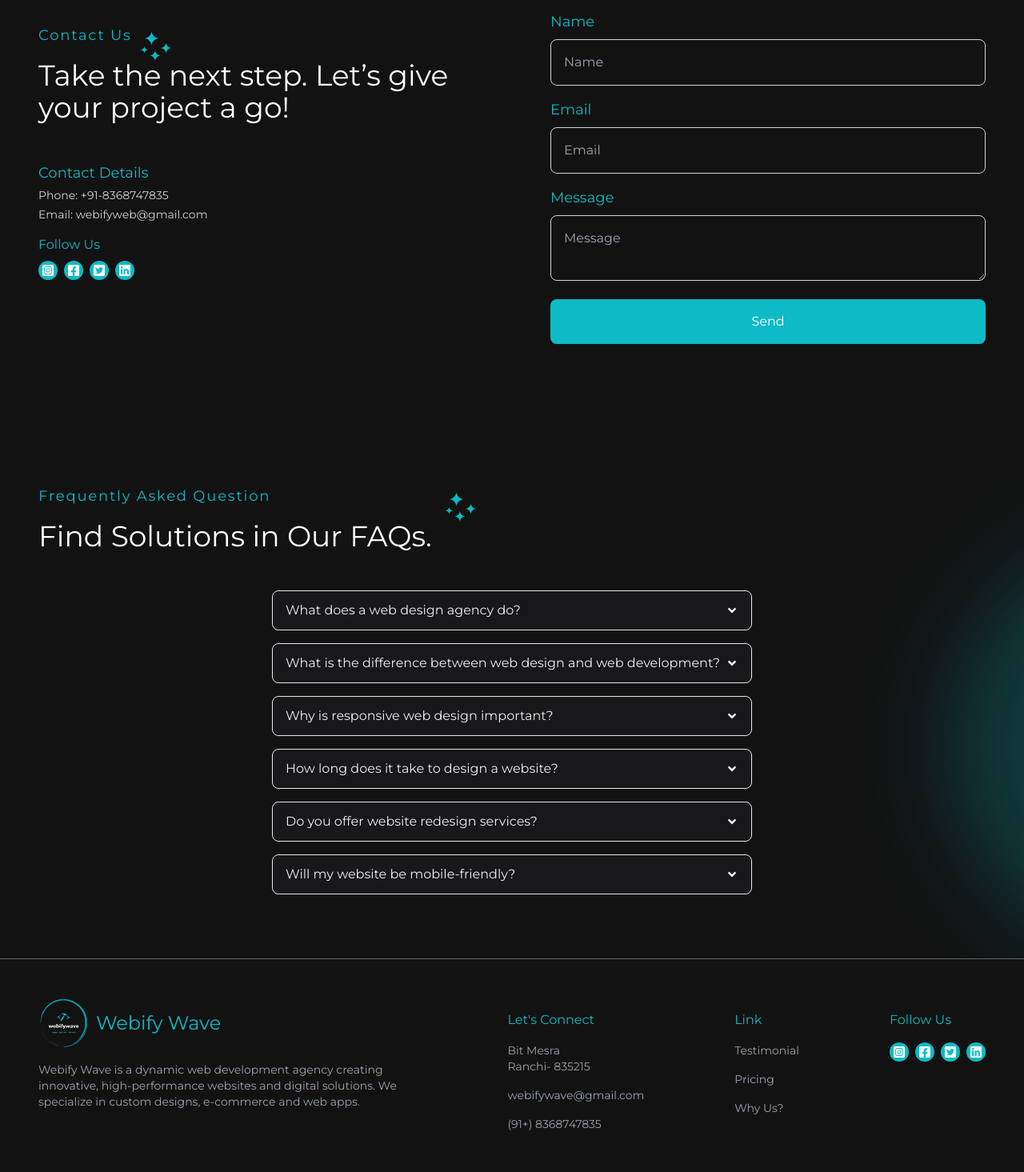
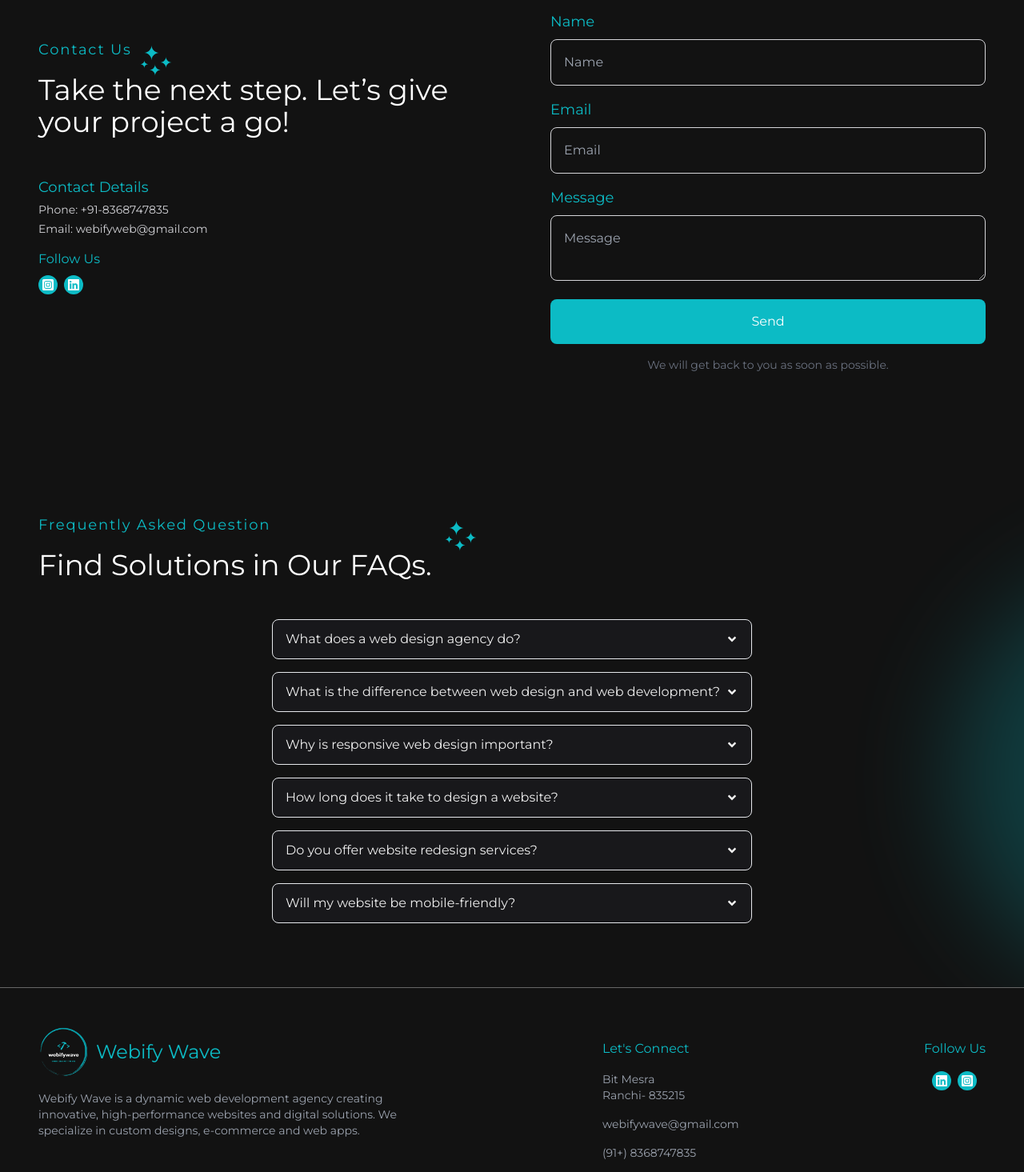
Before and after one commit to redhunt777/webifywave, a React (Vite) app: page / in a window 1280 px wide. Shown: the part 4167-5632 px from the top of the page at 80% size. Built offline with nearby package versions, Linux system fonts and the light colour scheme.

Commit message:
refactor: enhance ContactUs component with loading and error handling, update Footer links, and adjust Hero navigation

```diff
--- a/src/Components/ContactUs/ContactUs.jsx
+++ b/src/Components/ContactUs/ContactUs.jsx
@@ -7,8 +7,14 @@
 import emailjs from "@emailjs/browser";
 
 const ContactUs = () => {
+  const [error, setError] = React.useState(null);
+  const [success, setSuccess] = React.useState(null);
+  const [loading, setLoading] = React.useState(false);
   const handleSubmit = (e) => {
     e.preventDefault();
+    if (loading) return; // Prevent multiple submissions while loading
+    setLoading(true); // Set loading state to true
+    setError(null); // Reset error state
     // Handle form submission logic here
     const form = e.target; // Get the form element
     const formData = new FormData(form);
@@ -17,7 +23,9 @@
     const message = formData.get("message");
 
     if (!name || !email || !message) {
-      alert("Please fill in all fields.");
+      setError("Please fill in all fields.");
+      setSuccess(null);
+      setLoading(false); // Reset loading state
       return;
     }
 
@@ -28,11 +36,15 @@
       .then(
         () => {
           console.log("Email sent successfully!");
-          alert("Email sent successfully!");
+          setSuccess("Email sent successfully!");
+          setError(null); // Reset error state
+          setLoading(false); // Reset loading state
           form.reset(); // Reset the form after successful submission
         },
         (error) => {
           console.log("Error sending email:", error);
+          setError("Error sending email. Please try again later.");
+          setSuccess(null); // Reset success state
         }
       );
   };
@@ -60,25 +72,29 @@
           <div className="flex items-center gap-2">
             <a
               className="w-6 h-6 bg-primary rounded-full flex items-center justify-center"
-              href="/"
+              href="https://www.instagram.com/webifywave/"
+              target="_blank"
+              rel="noopener noreferrer"
             >
               <FaInstagramSquare />
             </a>
-            <a
+            {/* <a
               className="w-6 h-6 bg-primary rounded-full flex items-center justify-center"
               href="/"
             >
               <FaFacebookSquare />
-            </a>
-            <a
+            </a> */}
+            {/* <a
               className="w-6 h-6 bg-primary rounded-full flex items-center justify-center"
               href="/"
             >
               <FaTwitterSquare />
-            </a>
+            </a> */}
             <a
               className="w-6 h-6 bg-primary rounded-full flex items-center justify-center"
-              href="/"
+              href="https://www.linkedin.com/company/webifywave/"
+              target="_blank"
+              rel="noopener noreferrer"
             >
               <FaLinkedin />
             </a>
@@ -128,9 +144,27 @@
           <button
             className="bg-primary text-white w-full p-4 rounded-lg hover:bg-[#0A959E] transition duration-300 ease-in-out"
             type="submit"
+            disabled={loading} // Disable button while loading
           >
             Send
           </button>
+          {loading && (
+            <div className="text-center mt-4 text-sm text-gray-500">
+              Sending...
+            </div>
+          )}
+          {error && (
+            <div className="text-red-500 text-sm mt-4 text-center">{error}</div>
+          )}
+          {success && (
+            <div className="text-green-500 text-sm mt-4 text-center">
+              {success}
+            </div>
+          )}
+
+          <div className="text-center mt-4 text-sm text-gray-500">
+            We will get back to you as soon as possible.
+          </div>
         </form>
       </div>
     </div>
--- a/src/Components/Footer/Footer.jsx
+++ b/src/Components/Footer/Footer.jsx
@@ -32,27 +32,31 @@
           <p className="text-gray-400 text-sm">webifywave@gmail.com</p>
           <p className="text-gray-400 text-sm">(91+) 8368747835</p>
         </div>
-        <div className="flex flex-col md:gap-4 mt-4">
+        {/* <div className="flex flex-col md:gap-4 mt-4">
           <h1 className="text-primary">Link</h1>
           <p className="text-gray-400 text-sm">Testimonial</p>
           <p className="text-gray-400 text-sm">Pricing</p>
           <p className="text-gray-400 text-sm">Why Us?</p>
-        </div>
+        </div> */}
         <div className="flex flex-col md:gap-4 mt-4">
           <h1 className="text-primary">Follow Us</h1>
           <div className="flex items-center justify-center gap-2">
-            <div className="w-6 h-6 bg-primary rounded-full flex items-center justify-center">
+            <a
+              className="w-6 h-6 bg-primary rounded-full flex items-center justify-center"
+              href="https://www.linkedin.com/company/webifywave/"
+              target="_blank"
+              rel="noopener noreferrer"
+            >
+              <FaLinkedin />
+            </a>
+            <a
+              className="w-6 h-6 bg-primary rounded-full flex items-center justify-center"
+              href="https://www.instagram.com/webifywave/"
+              target="_blank"
+              rel="noopener noreferrer"
+            >
               <FaInstagramSquare />
-            </div>
-            <div className="w-6 h-6 bg-primary rounded-full flex items-center justify-center">
-              <FaFacebookSquare />
-            </div>
-            <div className="w-6 h-6 bg-primary rounded-full flex items-center justify-center">
-              <FaTwitterSquare />
-            </div>
-            <div className="w-6 h-6 bg-primary rounded-full flex items-center justify-center">
-              <FaLinkedin />
-            </div>
+            </a>
           </div>
         </div>
       </div>
--- a/src/Components/Hero/Hero.jsx
+++ b/src/Components/Hero/Hero.jsx
@@ -48,7 +48,7 @@
           digital solutions.
         </p>
         <div className="flex flex-row flex-wrap items-center justify-start mt-6 gap-4">
-          <ScrollLink to="contact" smooth={true} duration={500}>
+          <ScrollLink to="services" smooth={true} duration={500}>
             <button className="w-40 bg-transparent hover:bg-primary border border-primary hover:text-white text-primary px-4 py-2 rounded-md flex items-center justify-center gap-2 group mr-8">
               Get Started
               <span className="transition-transform duration-200 group-hover:translate-x-1.5">
--- a/src/Components/Projects/Projects.jsx
+++ b/src/Components/Projects/Projects.jsx
@@ -23,7 +23,7 @@
 
 const Projects = () => {
   return (
-    <div className="my-16 md:mx-12 mx-8">
+    <div className="my-16 md:mx-12 mx-8 project">
       {/* Heading Section */}
       <div className="mt-16 pb-4 flex flex-col md:flex-row">
         <div className="flex flex-col justify-center md:w-1/2 w-full ">
--- a/src/index.css
+++ b/src/index.css
@@ -7,7 +7,6 @@
 :root {
     color-scheme: dark;
     font-family: "Montserrat", serif;
-
 }
 
 .scrollbar-hide::-webkit-scrollbar {
```
